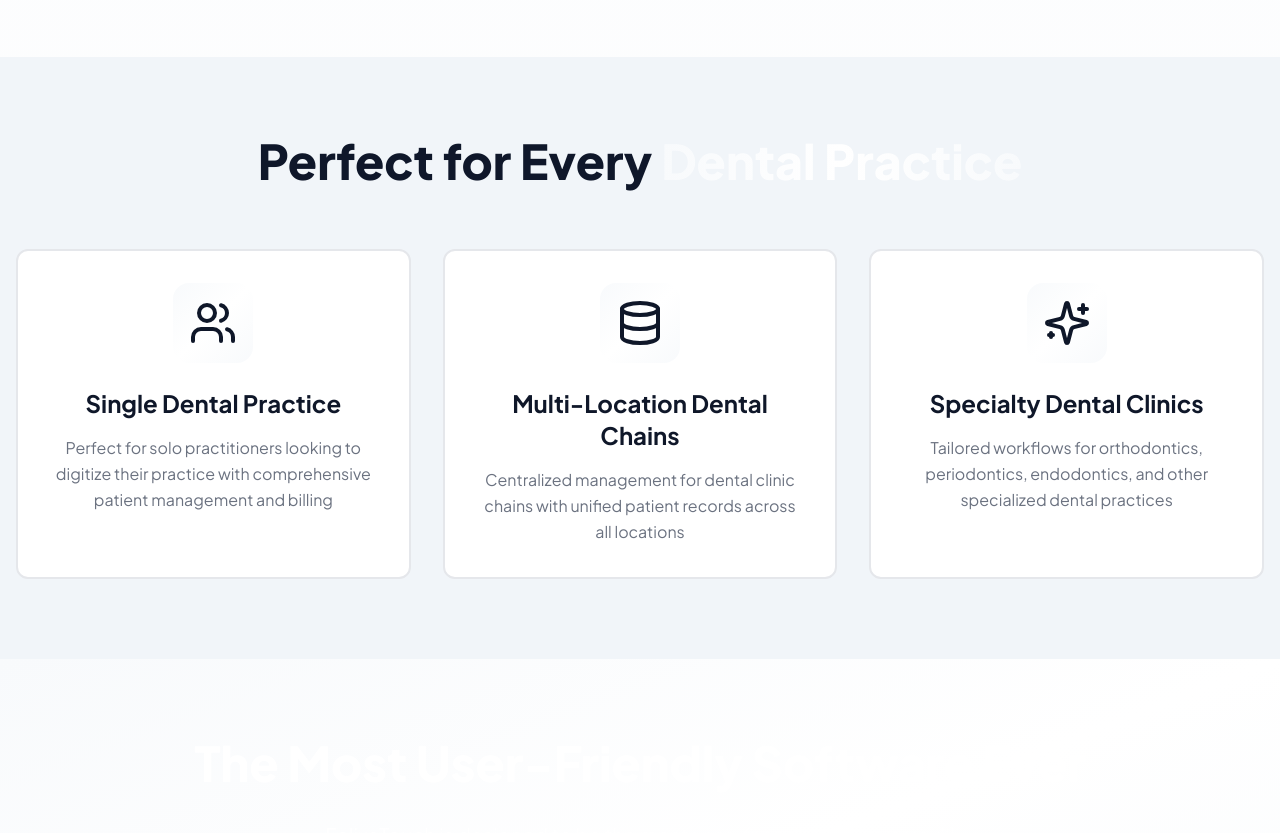
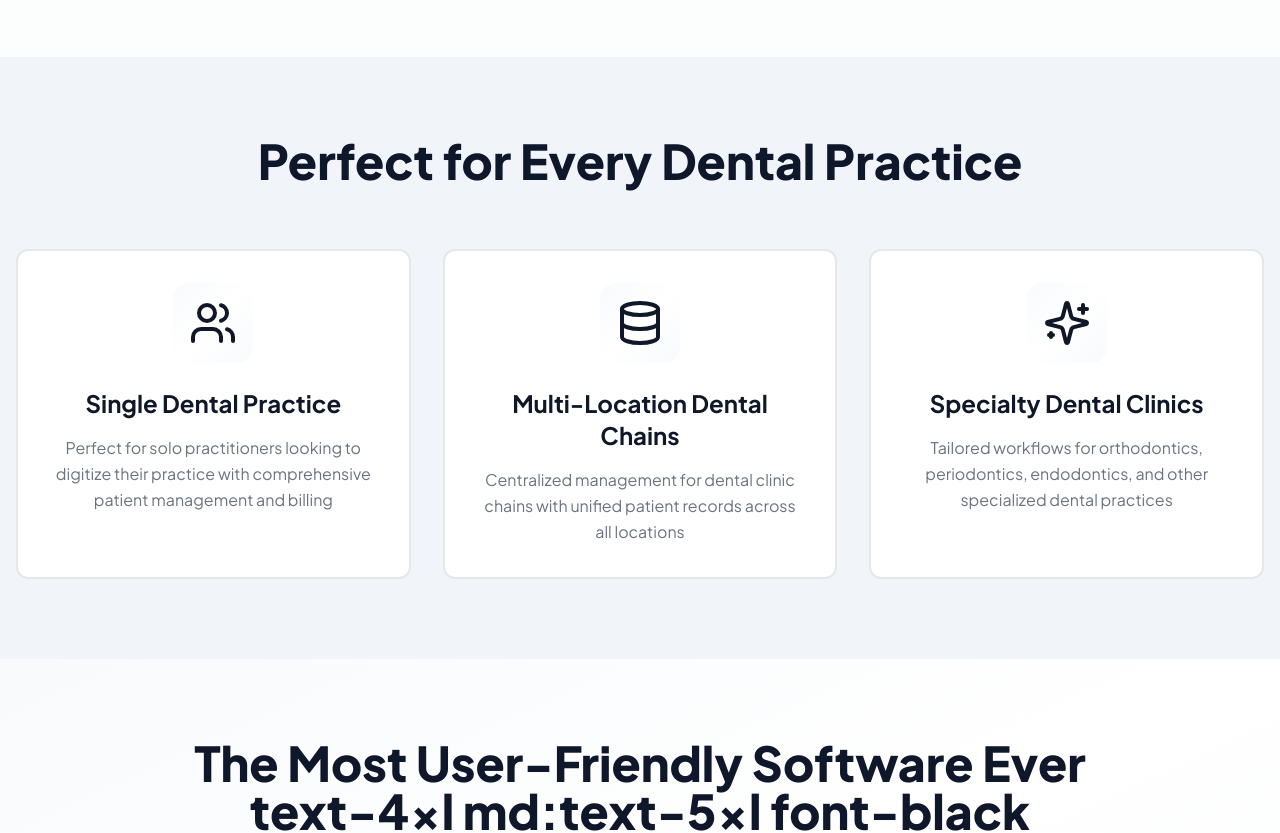
Before and after one commit to sahircmr/Felixatouch-softgen, a Next.js app: page /dental-clinic-management-software in a window 1280 px wide. Shown: the part 4480-5313 px from the top of the page. Built offline with nearby package versions, Linux system fonts and the light colour scheme.

Commit message:
Edit /src/pages/dental-clinic-management-software.tsx

```diff
--- a/src/pages/dental-clinic-management-software.tsx
+++ b/src/pages/dental-clinic-management-software.tsx
@@ -391,10 +391,8 @@ export default function DentalClinicManagementSoftware() {
             <div className="max-w-7xl mx-auto">
               <div className="text-center space-y-4 mb-16">
                 <h2 className="text-4xl md:text-5xl font-black text-slate-900 dark:text-white">
-                  Perfect for Every{" "}
-                  <span className="text-transparent bg-clip-text bg-gradient-to-r from-brand-primary to-emerald-600">
-                    Dental Practice
-                  </span>
+                    Perfect for Every  Dental Practice
+
                 </h2>
               </div>
 
@@ -417,8 +415,9 @@ export default function DentalClinicManagementSoftware() {
           {/* User-Friendly CTA */}
           <section className="py-20 px-4 bg-gradient-to-br from-brand-primary to-emerald-600">
             <div className="max-w-4xl mx-auto text-center space-y-8">
-              <h2 className="text-4xl md:text-5xl font-black text-white">
-                The Most User-Friendly Software Ever
+              <h2 className="text-4xl md:text-5xl font-black text-slate-900 dark:text-white">
+                              The Most User-Friendly Software Ever
+                text-4xl md:text-5xl font-black text-slate-900 dark:text-white
               </h2>
 
               <p className="text-xl text-white/90 max-w-2xl mx-auto leading-relaxed">
```
